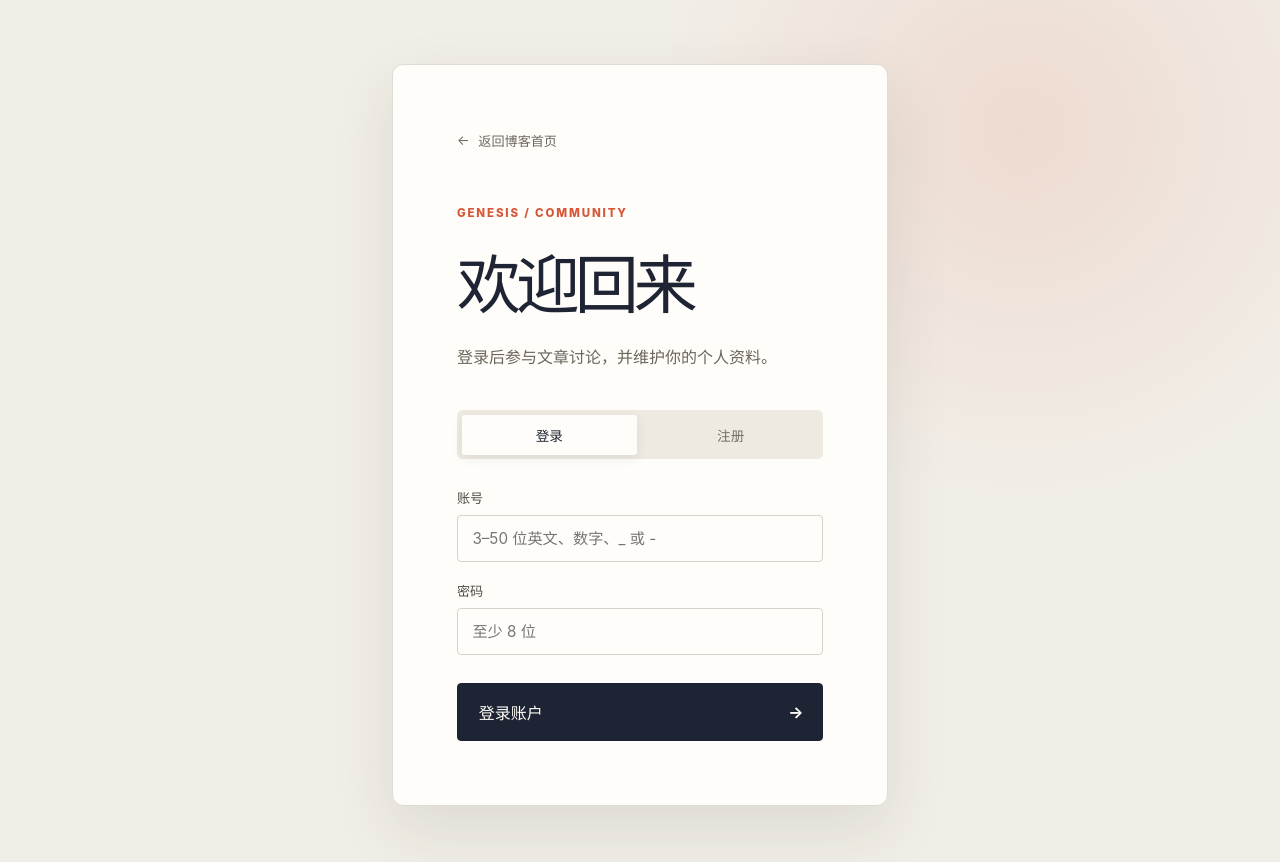
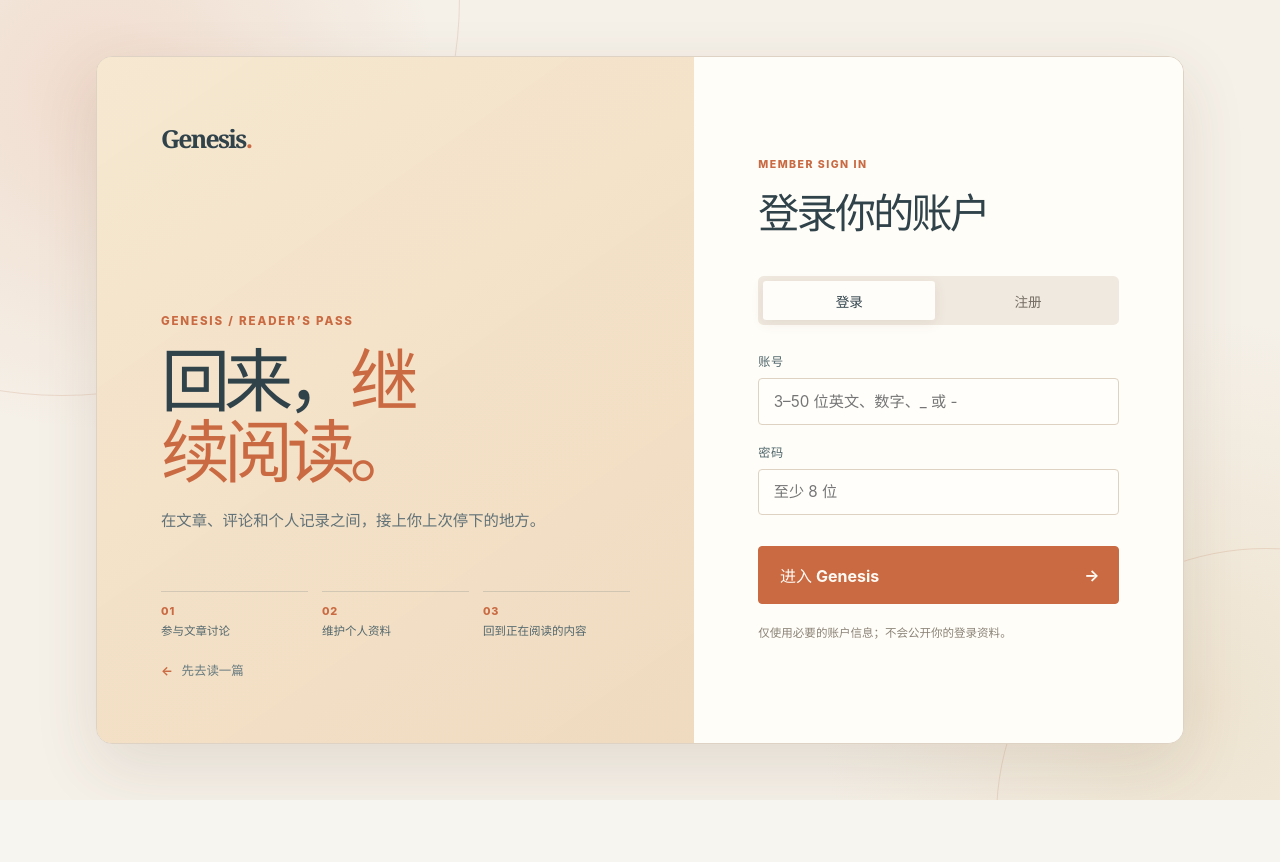
Before and after one commit to zzyzzye/Genesis, a React (Vite) app in the folder frontend/: page /account in a window 1280 px wide. Shown: the top 862 px of the page. After the commit the page ends 800 px from the top, so only its background shows below. Built offline with nearby package versions, Linux system fonts and the light colour scheme; no server answers.

Commit message:
优化账户登录页与入口布局

```diff
--- a/frontend/src/Account.tsx
+++ b/frontend/src/Account.tsx
@@ -1,4 +1,5 @@
 import { type FormEvent, useEffect, useState } from 'react'
+import { Link } from 'react-router-dom'
 
 import { clearStoredAuthToken, getStoredAuthToken, storeAuthToken } from './lib/auth'
 
@@ -41,21 +42,41 @@ function AccountForm({
     onRegister(handle, displayName, password)
   }
 
+  const isLogin = mode === 'login'
+
   return (
     <main className="account-shell">
-      <section className="account-card" aria-labelledby="account-title">
-        <a className="studio-back-link" href="/">
-          <span aria-hidden="true">←</span> 返回博客首页
-        </a>
-        <p className="eyebrow">GENESIS / COMMUNITY</p>
-        <h1 id="account-title">{mode === 'login' ? '欢迎回来' : '加入讨论'}</h1>
-        <p className="account-lede">
-          {mode === 'login' ? '登录后参与文章讨论，并维护你的个人资料。' : '创建账号后，即可在文章下留下你的想法。'}
+      <section className="account-pass" aria-labelledby="account-title">
+        <div className="account-pass__rail">
+          <Link className="account-pass__brand" to="/" aria-label="返回 Genesis 首页">
+            Genesis<span>.</span>
+          </Link>
+          <div className="account-pass__copy">
+            <p className="eyebrow">GENESIS / READER’S PASS</p>
+            <h1 id="account-title">{isLogin ? <>回来，<em>继续阅读。</em></> : <>留下名字，<em>参与讨论。</em></>}</h1>
+            <p>
+              {isLogin
+                ? '在文章、评论和个人记录之间，接上你上次停下的地方。'
+                : '创建一个轻量身份，让每一次值得回应的阅读都留下印记。'}
             </p>
+          </div>
+          <dl className="account-pass__notes" aria-label="账户可以做什么">
+            <div><dt>01</dt><dd>参与文章讨论</dd></div>
+            <div><dt>02</dt><dd>维护个人资料</dd></div>
+            <div><dt>03</dt><dd>回到正在阅读的内容</dd></div>
+          </dl>
+          <Link className="account-pass__back" to="/blog"><span aria-hidden="true">←</span> 先去读一篇</Link>
+        </div>
+
+        <div className="account-pass__form-panel">
+          <div className="account-pass__form-heading">
+            <p>{isLogin ? 'MEMBER SIGN IN' : 'CREATE ACCOUNT'}</p>
+            <h2>{isLogin ? '登录你的账户' : '创建阅读身份'}</h2>
+          </div>
           <div className="account-tabs" role="tablist" aria-label="账户操作">
             <button
-            aria-selected={mode === 'login'}
-            className={mode === 'login' ? 'is-active' : ''}
+              aria-selected={isLogin}
+              className={isLogin ? 'is-active' : ''}
               onClick={() => onModeChange('login')}
               role="tab"
               type="button"
@@ -63,8 +84,8 @@ function AccountForm({
               登录
             </button>
             <button
-            aria-selected={mode === 'register'}
-            className={mode === 'register' ? 'is-active' : ''}
+              aria-selected={!isLogin}
+              className={!isLogin ? 'is-active' : ''}
               onClick={() => onModeChange('register')}
               role="tab"
               type="button"
@@ -85,7 +106,7 @@ function AccountForm({
                 value={handle}
               />
             </label>
-          {mode === 'register' && (
+            {!isLogin && (
               <label htmlFor="account-display-name">
                 <span>昵称</span>
                 <input
@@ -101,7 +122,7 @@ function AccountForm({
             <label htmlFor="account-password">
               <span>密码</span>
               <input
-              autoComplete={mode === 'login' ? 'current-password' : 'new-password'}
+                autoComplete={isLogin ? 'current-password' : 'new-password'}
                 id="account-password"
                 minLength={8}
                 onChange={(event) => setPassword(event.currentTarget.value)}
@@ -113,9 +134,11 @@ function AccountForm({
             </label>
             {error && <p className="studio-form-error" role="alert">{error}</p>}
             <button className="primary-button" type="submit">
-            {mode === 'login' ? '登录账户' : '创建账户'} <span aria-hidden="true">→</span>
+              {isLogin ? '进入 Genesis' : '创建并进入'} <span aria-hidden="true">→</span>
             </button>
           </form>
+          <p className="account-pass__privacy">仅使用必要的账户信息；不会公开你的登录资料。</p>
+        </div>
       </section>
     </main>
   )
--- a/frontend/src/SystemLanding.tsx
+++ b/frontend/src/SystemLanding.tsx
@@ -16,7 +16,7 @@ export function SystemLanding({ system }: { system: SystemKey }) {
       <header className="site-header">
         <Link className="brand" to="/">Genesis<span>.</span></Link>
         <nav aria-label="主导航"><Link to="/blog">博客</Link><Link to="/tools">工具</Link><Link to="/media">影音</Link></nav>
-        <span className="module-state">{config.index} / {config.title}</span>
+        <div className="header-utilities"><span className="module-state">{config.index} / {config.title}</span><Link className="account-entry" to="/account"><span aria-hidden="true">◌</span> 账户</Link></div>
       </header>
       <main className="module-placeholder">
         <p className="eyebrow">GENESIS / {config.index} / {config.apiPath}</p>
--- a/frontend/src/pages/blog/BlogPage.tsx
+++ b/frontend/src/pages/blog/BlogPage.tsx
@@ -125,12 +125,11 @@ function PublicBlog() {
           <Link to="/blog" onClick={closeArticle}>
             博客
           </Link>
-          <Link to="/account">账户</Link>
           <Link to="/blog/studio">博客 Studio</Link>
           <Link to="/tools">工具</Link>
           <Link to="/media">影音</Link>
         </nav>
-        <span className="module-state">01 / Blog</span>
+        <div className="header-utilities"><span className="module-state">01 / Blog</span><Link className="account-entry" to="/account"><span aria-hidden="true">◌</span> 账户</Link></div>
       </header>
 
       <main>
--- a/frontend/src/pages/home/Home.tsx
+++ b/frontend/src/pages/home/Home.tsx
@@ -7,12 +7,11 @@ function Home() {
         <Link className="brand" to="/">Genesis<span>.</span></Link>
         <nav aria-label="主导航">
           <Link to="/blog">博客</Link>
-          <Link to="/account">账户</Link>
           <Link to="/blog/studio">博客 Studio</Link>
           <Link to="/tools">工具</Link>
           <Link to="/media">影音</Link>
         </nav>
-        <span className="module-state">00 / Genesis</span>
+        <div className="header-utilities"><span className="module-state">00 / Genesis</span><Link className="account-entry" to="/account"><span aria-hidden="true">◌</span> 账户</Link></div>
       </header>
       <main>
         <section className="intro home-intro" aria-labelledby="home-title">
--- a/frontend/styles/styles.css
+++ b/frontend/styles/styles.css
@@ -3372,3 +3372,239 @@ nav span {
   width: .95rem;
   height: .95rem;
 }
+
+/* 账户页：将登录设计成一张阅读通行证，而非普通居中表单。 */
+.account-shell {
+  position: relative;
+  overflow: hidden;
+  min-height: 100dvh;
+  padding: clamp(1rem, 3vw, 3rem);
+  background:
+    linear-gradient(120deg, rgb(15 32 48 / 94%), rgb(27 51 66 / 92%)),
+    #17323f;
+}
+
+.account-shell::before,
+.account-shell::after {
+  position: absolute;
+  border: 1px solid rgb(239 222 175 / 22%);
+  border-radius: 50%;
+  content: "";
+  pointer-events: none;
+}
+
+.account-shell::before {
+  width: min(62vw, 53rem);
+  height: min(62vw, 53rem);
+  top: -25rem;
+  left: -21rem;
+}
+
+.account-shell::after {
+  width: min(42vw, 36rem);
+  height: min(42vw, 36rem);
+  right: -16rem;
+  bottom: -18rem;
+}
+
+.account-pass {
+  position: relative;
+  z-index: 1;
+  display: grid;
+  grid-template-columns: minmax(17rem, 1.1fr) minmax(20rem, .9fr);
+  width: min(100%, 68rem);
+  min-height: min(43rem, calc(100dvh - clamp(2rem, 6vw, 6rem)));
+  overflow: hidden;
+  border: 1px solid rgb(255 253 249 / 23%);
+  border-radius: 1rem;
+  background: #fbf8ef;
+  box-shadow: 0 2rem 5rem rgb(3 17 25 / 35%);
+}
+
+.account-pass__rail {
+  display: flex;
+  flex-direction: column;
+  min-height: 100%;
+  padding: clamp(2rem, 5vw, 4.25rem);
+  color: #f8f2e6;
+  background:
+    linear-gradient(145deg, rgb(20 51 65 / 96%), rgb(15 35 47 / 98%)),
+    #153746;
+}
+
+.account-pass__brand {
+  align-self: flex-start;
+  color: #f8f2e6;
+  font-family: Georgia, "Noto Serif SC", serif;
+  font-size: 1.55rem;
+  font-weight: 700;
+  letter-spacing: -.07em;
+}
+
+.account-pass__brand span { color: #e7b96d; }
+
+.account-pass__copy { margin-top: auto; padding-top: 4rem; }
+.account-pass__copy .eyebrow { color: #e7b96d; }
+.account-pass__copy h1 {
+  max-width: 7ch;
+  margin: 1rem 0 1.35rem;
+  font-family: Georgia, "Noto Serif SC", serif;
+  font-size: clamp(3rem, 5.4vw, 5.1rem);
+  font-weight: 500;
+  letter-spacing: -.09em;
+  line-height: 1.02;
+}
+.account-pass__copy h1 em { color: #e7b96d; font-style: italic; }
+.account-pass__copy > p:last-child {
+  max-width: 24rem;
+  margin: 0;
+  color: #c8d6d3;
+  font-size: .96rem;
+  line-height: 1.85;
+}
+.account-pass__notes {
+  display: grid;
+  grid-template-columns: repeat(3, 1fr);
+  gap: .85rem;
+  margin: 3.5rem 0 1.35rem;
+}
+.account-pass__notes div { border-top: 1px solid rgb(240 231 208 / 27%); padding-top: .7rem; }
+.account-pass__notes dt { color: #e7b96d; font-size: .68rem; font-weight: 800; letter-spacing: .08em; }
+.account-pass__notes dd { margin: .32rem 0 0; color: #d9e0d9; font-size: .72rem; line-height: 1.45; }
+.account-pass__back {
+  align-self: flex-start;
+  color: #aebfbd;
+  font-size: .78rem;
+  font-weight: 700;
+}
+.account-pass__back:hover { color: #f8f2e6; }
+.account-pass__back span { margin-right: .35rem; color: #e7b96d; }
+
+.account-pass__form-panel {
+  display: flex;
+  flex-direction: column;
+  justify-content: center;
+  padding: clamp(2rem, 5vw, 4.5rem);
+  background: #fbf8ef;
+}
+.account-pass__form-heading p {
+  margin: 0 0 .55rem;
+  color: #b66f33;
+  font-size: .66rem;
+  font-weight: 800;
+  letter-spacing: .14em;
+}
+.account-pass__form-heading h2 {
+  margin: 0;
+  color: #193947;
+  font-family: Georgia, "Noto Serif SC", serif;
+  font-size: clamp(2rem, 3.2vw, 2.85rem);
+  font-weight: 500;
+  letter-spacing: -.065em;
+}
+.account-pass .account-tabs { margin: 2.25rem 0 1.7rem; background: #e8e3d6; }
+.account-pass .account-tabs button.is-active { color: #173b49; box-shadow: 0 .2rem .8rem rgb(16 43 54 / 10%); }
+.account-pass .account-form { gap: 1.1rem; }
+.account-pass .account-form label { color: #35515a; font-size: .76rem; letter-spacing: .04em; }
+.account-pass .account-form input { border-color: #d6d0c1; background: #fffdf8; }
+.account-pass .primary-button { margin-top: .8rem; border-color: #173b49; background: #173b49; }
+.account-pass .primary-button:hover:not(:disabled) { border-color: #b66f33; background: #b66f33; }
+.account-pass__privacy { margin: 1.25rem 0 0; color: #8b877c; font-size: .72rem; line-height: 1.6; }
+
+.header-utilities {
+  display: flex;
+  align-items: center;
+  justify-self: end;
+  gap: .85rem;
+}
+.header-utilities .module-state { justify-self: auto; }
+.account-entry {
+  display: inline-flex;
+  align-items: center;
+  gap: .35rem;
+  padding: .42rem .65rem;
+  border: 1px solid #d9d2c6;
+  border-radius: 999px;
+  color: #3a4752;
+  font-size: .76rem;
+  font-weight: 750;
+  line-height: 1;
+  transition: border-color 160ms ease, background 160ms ease, color 160ms ease;
+}
+.account-entry span { color: #b66f33; font-size: 1rem; line-height: .7; }
+.account-entry:hover { border-color: #b66f33; background: #fffaf0; color: #9b5725; }
+.account-entry:focus-visible,
+.account-pass__brand:focus-visible,
+.account-pass__back:focus-visible { outline: 3px solid rgb(231 185 109 / 56%); outline-offset: 4px; }
+
+@media (max-width: 680px) {
+  .page .site-header { grid-template-columns: 1fr auto; }
+  .page .site-header .brand { justify-self: start; }
+  .header-utilities { gap: .55rem; }
+  .header-utilities .module-state { display: none; }
+  .account-entry { padding: .42rem .58rem; }
+  .account-shell { display: block; padding: 0; }
+  .account-pass { grid-template-columns: 1fr; min-height: 100dvh; border: 0; border-radius: 0; }
+  .account-pass__rail { min-height: 28rem; padding: 1.6rem 1.45rem; }
+  .account-pass__copy { padding-top: 3rem; }
+  .account-pass__copy h1 { font-size: clamp(3rem, 14vw, 4.4rem); }
+  .account-pass__notes { margin-top: 2.25rem; }
+  .account-pass__form-panel { padding: 2.25rem 1.45rem 2.5rem; }
+}
+
+/* 账户页浅色化：保留“阅读通行证”的双栏结构，去除深色底与高反差面板。 */
+.account-shell {
+  background:
+    radial-gradient(circle at 8% 12%, rgb(220 127 84 / 18%), transparent 21rem),
+    radial-gradient(circle at 94% 88%, rgb(220 194 145 / 28%), transparent 24rem),
+    #f5f0e8;
+}
+.account-shell::before,
+.account-shell::after { border-color: rgb(184 113 73 / 18%); }
+.account-pass {
+  border-color: #ddd2c4;
+  background: #fffdf8;
+  box-shadow: 0 1.4rem 4rem rgb(89 63 40 / 12%);
+}
+.account-pass__rail {
+  color: #30424a;
+  background:
+    linear-gradient(145deg, rgb(247 232 209 / 96%), rgb(239 219 191 / 98%)),
+    #f0dcc0;
+}
+.account-pass__brand { color: #30424a; }
+.account-pass__brand span,
+.account-pass__copy .eyebrow,
+.account-pass__copy h1 em,
+.account-pass__notes dt,
+.account-pass__back span { color: #c96a42; }
+.account-pass__copy h1 { color: #30424a; }
+.account-pass__copy > p:last-child { color: #607177; }
+.account-pass__notes div { border-top-color: rgb(78 100 105 / 20%); }
+.account-pass__notes dd { color: #52676d; }
+.account-pass__back { color: #687b80; }
+.account-pass__back:hover { color: #30424a; }
+.account-pass__form-panel { background: #fffdf8; }
+.account-pass__form-heading p { color: #c96a42; }
+.account-pass__form-heading h2 { color: #30424a; }
+.account-pass .account-tabs { background: #f0e9df; }
+.account-pass .account-tabs button.is-active { color: #30424a; box-shadow: 0 .2rem .8rem rgb(96 68 45 / 9%); }
+.account-pass .account-form label { color: #4e656a; }
+.account-pass .account-form input {
+  border-color: #ded2c2;
+  background: #fffefa;
+}
+.account-pass .account-form input:focus {
+  border-color: #c96a42;
+  background: #fffefa;
+  box-shadow: 0 0 0 3px rgb(201 106 66 / 15%);
+}
+.account-pass .primary-button { border-color: #c96a42; background: #c96a42; color: #fffaf3; }
+.account-pass .primary-button:hover:not(:disabled) { border-color: #a95134; background: #a95134; }
+.account-pass__privacy { color: #8b8377; }
+.account-entry { border-color: #dfd3c5; color: #53656b; background: #fffdf9; }
+.account-entry span { color: #c96a42; }
+.account-entry:hover { border-color: #c96a42; background: #fff7ec; color: #a95134; }
+.account-entry:focus-visible,
+.account-pass__brand:focus-visible,
+.account-pass__back:focus-visible { outline-color: rgb(201 106 66 / 45%); }
```
Lines whose indentation alone changed are shown as unchanged.
